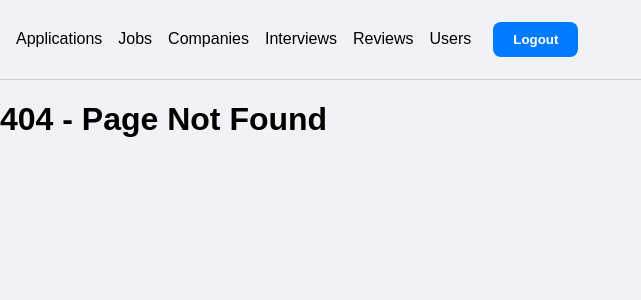
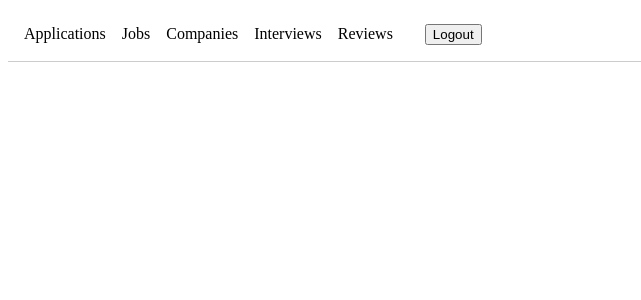
Before and after one commit to bianca-cristea/Job-Application, a React (Create React App) app in the folder frontend/job-application-ui/: page /interviews/user in a window 1280 px wide. Before the commit this address had no page. Shown: the top 300 px of the page, without its empty margins (0-641 px from the left). Built offline with nearby package versions, Linux system fonts and the light colour scheme; sample sign-in values are in the browser's storage.

Commit message:
Add changes

```diff
--- a/frontend/job-application-ui/src/App.js
+++ b/frontend/job-application-ui/src/App.js
@@ -1,77 +1,46 @@
-import React, { useState, useEffect } from 'react';
-import { BrowserRouter as Router, Routes, Route, Navigate } from 'react-router-dom';
-import Navbar from './components/Navbar';
-import ApplicationsPage from './pages/ApplicationsPage';
-import CompaniesPage from './pages/CompaniesPage';
-import JobsPage from './pages/JobsPage';
-import LoginPage from './pages/Login';
-import RegisterPage from './pages/Register';
-import InterviewsPage from './pages/InterviewsPage';
-import ReviewsPage from './pages/ReviewsPage';
-import UsersPage from './pages/UsersPage';
-import './styles/index.css';
+import React from "react";
+import { BrowserRouter as Router, Routes, Route } from "react-router-dom";
+import Navbar from "./components/Navbar";
+import Login from "./pages/Login";
+import Register from "./pages/Register";
+import Applications from "./pages/ApplicationsPage";
+import Jobs from "./pages/JobsPage";
+import Companies from "./pages/CompaniesPage";
+import Interviews from "./pages/InterviewsPage";
+import Reviews from "./pages/ReviewsPage";
+import Users from "./pages/UsersPage";
+import Unauthorized from "./pages/Unauthorized";
+import ProtectedRoute from "./components/ProtectedRoute";
+import { useAuth } from "./hooks/useAuth";
+import { AuthProvider } from './context/AuthContext';
+
+function AppRoutes() {
+  const { logout } = useAuth();
+  return (
+    <>
+      <Navbar onLogout={logout} />
+      <Routes>
+        <Route path="/login" element={<Login />} />
+        <Route path="/register" element={<Register />} />
+        <Route path="/unauthorized" element={<Unauthorized />} />
+        <Route path="/applications" element={<ProtectedRoute><Applications /></ProtectedRoute>} />
+        <Route path="/jobs" element={<ProtectedRoute><Jobs /></ProtectedRoute>} />
+        <Route path="/companies" element={<ProtectedRoute><Companies /></ProtectedRoute>} />
+        <Route path="/interviews" element={<ProtectedRoute><Interviews /></ProtectedRoute>} />
+        <Route path="/reviews" element={<ProtectedRoute><Reviews /></ProtectedRoute>} />
+        <Route path="/user" element={<ProtectedRoute requiredRoles={['ADMIN']}><Users /></ProtectedRoute>} />
+      </Routes>
+    </>
+  );
+}
 
 function App() {
-  const [isLoggedIn, setIsLoggedIn] = useState(() => {
-    return Boolean(localStorage.getItem('token'));
-  });
-
-    useEffect(() => {
-    const handleStorageChange = () => {
-      setIsLoggedIn(Boolean(localStorage.getItem('token')));
-    };
-    window.addEventListener('storage', handleStorageChange);
-    return () => window.removeEventListener('storage', handleStorageChange);
-  }, []);
-
-  const handleLogout = () => {
-    localStorage.removeItem('token');
-    setIsLoggedIn(false);
-  };
-
   return (
-    <Router>
-      {isLoggedIn && <Navbar onLogout={handleLogout} />}
-      <Routes>
-        <Route
-          path="/applications"
-          element={isLoggedIn ? <ApplicationsPage /> : <Navigate to="/login" />}
-        />
-         <Route
-                  path="/interviews"
-                  element={isLoggedIn ? <InterviewsPage /> : <Navigate to="/login" />}
-         />
-           <Route
-                           path="/user"
-                           element={isLoggedIn ? <UsersPage /> : <Navigate to="/login" />}
-                  />
-         <Route
-                  path="/reviews"
-                  element={isLoggedIn ? <ReviewsPage /> : <Navigate to="/login" />}
-         />
-        <Route
-          path="/companies"
-          element={isLoggedIn ? <CompaniesPage /> : <Navigate to="/login" />}
-        />
-        <Route
-          path="/jobs"
-          element={isLoggedIn ? <JobsPage /> : <Navigate to="/login" />}
-        />
-        <Route
-          path="/login"
-          element={!isLoggedIn ? <LoginPage setIsLoggedIn={setIsLoggedIn} /> : <Navigate to="/applications" />}
-        />
-        <Route
-          path="/register"
-          element={!isLoggedIn ? <RegisterPage /> : <Navigate to="/applications" />}
-        />
-        <Route
-          path="/"
-          element={<Navigate to={isLoggedIn ? "/applications" : "/login"} />}
-        />
-        <Route path="*" element={<h1>404 - Page Not Found</h1>} />
-      </Routes>
-    </Router>
+    <AuthProvider>
+      <Router>
+        <AppRoutes />
+      </Router>
+    </AuthProvider>
   );
 }
 
--- a/frontend/job-application-ui/src/components/JobForm.js
+++ b/frontend/job-application-ui/src/components/JobForm.js
@@ -8,7 +8,6 @@ export default function JobForm({ onSubmit, initialData }) {
   const [location, setLocation] = useState(initialData?.location || '');
   const [companyId, setCompanyId] = useState(initialData?.company?.id || '');
 
-  // Pentru simplificare, compania va fi doar un input text cu ID (poți extinde cu dropdown)
 
   function handleSubmit(e) {
     e.preventDefault();
--- a/frontend/job-application-ui/src/components/Navbar.js
+++ b/frontend/job-application-ui/src/components/Navbar.js
@@ -1,8 +1,10 @@
 import React from 'react';
 import { Link, useLocation } from 'react-router-dom';
+import { useAuth } from '../hooks/useAuth';  // corect importat useAuth
 
 export default function Navbar({ onLogout }) {
   const location = useLocation();
+  const { user } = useAuth();  // folosește user din context
 
   const linkStyle = (path) => ({
     marginRight: '1rem',
@@ -12,30 +14,24 @@ export default function Navbar({ onLogout }) {
 
   return (
     <nav style={{ padding: '1rem', borderBottom: '1px solid #ccc', marginBottom: '1rem' }}>
-      <Link to="/applications" style={linkStyle('/applications')}>
-        Applications
-      </Link>
-      <Link to="/jobs" style={linkStyle('/jobs')}>
-         Jobs
-      </Link>
-      <Link to="/companies" style={linkStyle('/companies')}>
-        Companies
-      </Link>
-
-      <Link to="/interviews" style={linkStyle('/interviews')}>
-        Interviews
-      </Link>
-
-      <Link to="/reviews" style={linkStyle('/reviews')}>
-        Reviews
-      </Link>
-      <Link to="/user" style={linkStyle('/user')}>
-        Users
-       </Link>
-
-
-
-      <button onClick={onLogout}>Logout</button>
+      {user ? (
+        <>
+          <Link to="/applications" style={linkStyle('/applications')}>Applications</Link>
+          <Link to="/jobs" style={linkStyle('/jobs')}>Jobs</Link>
+          <Link to="/companies" style={linkStyle('/companies')}>Companies</Link>
+          <Link to="/interviews" style={linkStyle('/interviews')}>Interviews</Link>
+          <Link to="/reviews" style={linkStyle('/reviews')}>Reviews</Link>
+          {user.roles.includes('ADMIN') && (
+            <Link to="/user" style={linkStyle('/user')}>Users</Link>
+          )}
+          <button onClick={onLogout} style={{ marginLeft: '1rem' }}>Logout</button>
+        </>
+      ) : (
+        <>
+          <Link to="/login" style={linkStyle('/login')}>Login</Link>
+          <Link to="/register" style={linkStyle('/register')}>Register</Link>
+        </>
+      )}
     </nav>
   );
 }
--- /dev/null
+++ b/frontend/job-application-ui/src/components/ProtectedRoute.js
@@ -0,0 +1,17 @@
+import React from 'react';
+import { Navigate } from 'react-router-dom';
+import { useAuth } from '../hooks/useAuth';
+
+const ProtectedRoute = ({ children, requiredRoles }) => {
+  const { user } = useAuth();
+
+  if (!user) return <Navigate to="/login" />;
+
+  if (requiredRoles && !requiredRoles.some(role => user.roles.includes(role))) {
+    return <Navigate to="/unauthorized" />;
+  }
+
+  return children;
+};
+
+export default ProtectedRoute;
--- /dev/null
+++ b/frontend/job-application-ui/src/context/AuthContext.js
@@ -0,0 +1,43 @@
+import React, { createContext, useState, useEffect } from 'react';
+import {jwtDecode} from 'jwt-decode';
+
+export const AuthContext = createContext();
+
+export const AuthProvider = ({ children }) => {
+  const [user, setUser] = useState(null);
+
+  useEffect(() => {
+    const token = localStorage.getItem('token');
+    if (token) {
+      try {
+        const decoded = jwtDecode(token);
+        setUser({
+          username: decoded.sub,
+          roles: decoded.roles || [],
+        });
+      } catch (e) {
+        localStorage.removeItem('token');
+      }
+    }
+  }, []);
+
+  const login = (token) => {
+    localStorage.setItem('token', token);
+    const decoded = jwtDecode(token);
+    setUser({
+      username: decoded.sub,
+      roles: decoded.roles || [],
+    });
+  };
+
+  const logout = () => {
+    localStorage.removeItem('token');
+    setUser(null);
+  };
+
+  return (
+    <AuthContext.Provider value={{ user, login, logout }}>
+      {children}
+    </AuthContext.Provider>
+  );
+};
--- /dev/null
+++ b/frontend/job-application-ui/src/hooks/useAuth.js
@@ -0,0 +1,6 @@
+import { useContext } from 'react';
+import { AuthContext } from '../context/AuthContext';
+
+export const useAuth = () => {
+  return useContext(AuthContext);
+};
--- a/frontend/job-application-ui/src/index.js
+++ b/frontend/job-application-ui/src/index.js
@@ -1,6 +1,12 @@
 import React from 'react';
 import ReactDOM from 'react-dom/client';
 import App from './App';
-
+import { AuthProvider } from './context/AuthContext';
 const root = ReactDOM.createRoot(document.getElementById('root'));
-root.render(<App />);
+root.render(
+  <React.StrictMode>
+    <AuthProvider>
+      <App />
+    </AuthProvider>
+  </React.StrictMode>
+);
--- a/frontend/job-application-ui/src/pages/Login.js
+++ b/frontend/job-application-ui/src/pages/Login.js
@@ -1,10 +1,13 @@
 import React, { useState } from "react";
-import { Link } from "react-router-dom";
+import { Link, useNavigate } from "react-router-dom";
+import { useAuth } from "../hooks/useAuth";
 
-const Login = ({ setIsLoggedIn }) => {
+const Login = () => {
   const [username, setUsername] = useState("");
   const [password, setPassword] = useState("");
   const [message, setMessage] = useState("");
+  const navigate = useNavigate();
+  const { login } = useAuth();
 
   const handleLogin = async (e) => {
     e.preventDefault();
@@ -17,9 +20,8 @@ const Login = ({ setIsLoggedIn }) => {
 
       if (response.ok) {
         const data = await response.json();
-        localStorage.setItem("token", data.token);
-        setIsLoggedIn(true);
-        setMessage("Login successful");
+        login(data.token);
+        navigate("/applications");
       } else {
         setMessage("Login failed. Please check your credentials.");
       }
--- /dev/null
+++ b/frontend/job-application-ui/src/pages/Unauthorized.js
@@ -0,0 +1,10 @@
+import React from 'react';
+
+export default function Unauthorized() {
+  return (
+    <div style={{ padding: '2rem' }}>
+      <h2>Access Denied</h2>
+      <p>You do not have permission to view this page.</p>
+    </div>
+  );
+}
```
Also changed, not shown: frontend/job-application-ui/src/utils/storage.js (added, +13 -0 lines), 2 other files (tests, documents, lock files or other folders).
